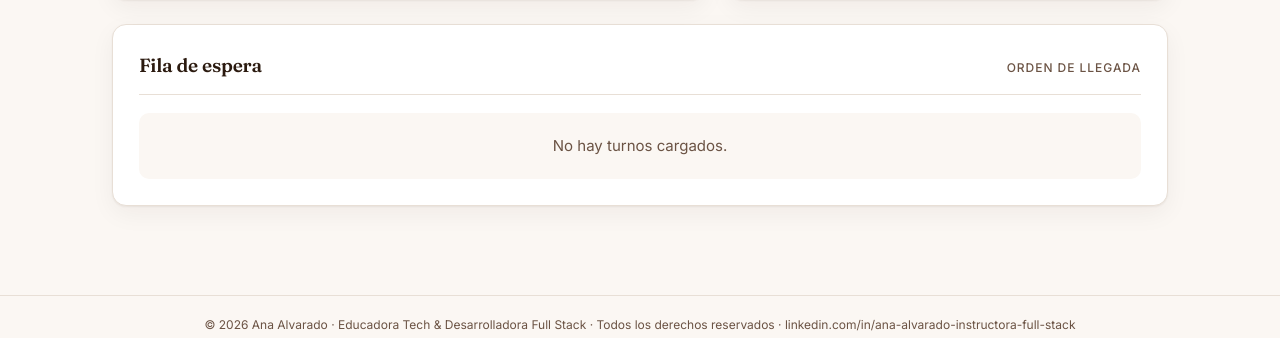
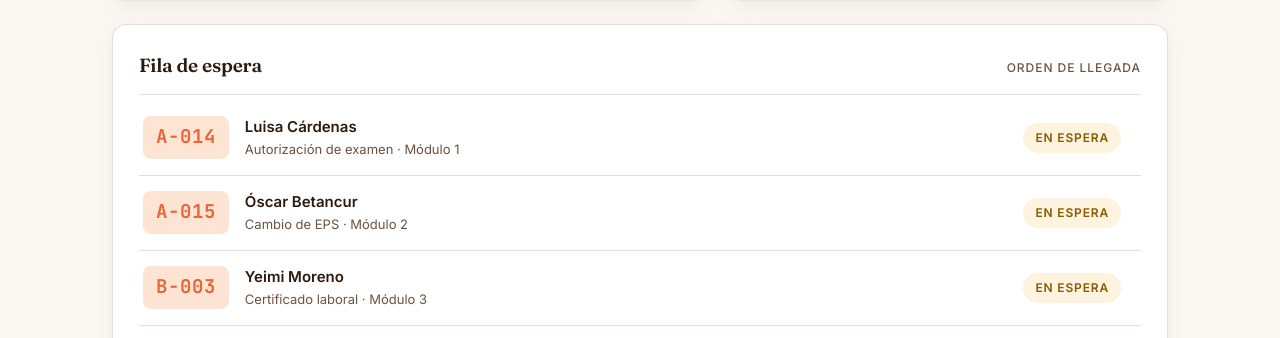
Before and after one commit to AnaMariaAlvaradoM/Lab_EventosJS_CH15, a website: page tablero/index.html in a window 1280 px wide. Shown: the part 446-784 px from the top of the page. Drawn offline with Linux system fonts and the light colour scheme.

Commit message:
Nycol Vanesa Vera- Lab eventos

```diff
--- a/tablero/app.js
+++ b/tablero/app.js
@@ -28,7 +28,13 @@ const turnos = [
 //   buscador · contadorFila · mensajeVacio
 // ============================================================
 
-// Tu código aquí
+const visorNumero = document.getElementById("visorNumero");
+const visorModulo = document.getElementById("visorModulo");
+const listaEspera = document.getElementById("listaEspera");
+const btnLlamar = document.getElementById("btnLlamar");
+const buscador = document.getElementById("buscador");
+const contadorFila = document.getElementById("contadorFila");
+const mensajeVacio = document.getElementById("mensajeVacio");
 
 // ============================================================
 // Ejercicio 02 · pintarFila(): del arreglo a la pantalla
@@ -49,7 +55,47 @@ const turnos = [
 //   mensajeVacio.hidden = turnos.length > 0;
 // ============================================================
 
-// Tu código aquí
+function pintarFila(){
+  listaEspera.innerHTML = "";
+
+  for(let i = 0; i < turnos.length; i++){
+    const turno = turnos[i];
+
+    const elementoTurno = document.createElement("li");
+    elementoTurno.className = "turno";
+
+    const elementoCodigo = document.createElement("span");
+    elementoCodigo.className = "turno__codigo";
+    elementoCodigo.textContent = turno.codigo;
+
+    const elementoDatos = document.createElement("div");
+    elementoDatos.className = "turno__datos";
+
+    const elementoNombre = document.createElement("p");
+    elementoNombre.className = "turno__nombre";
+    elementoNombre.textContent = turno.nombre;
+
+    const elementoTramite = document.createElement("p");
+    elementoTramite.className = "turno__tramite";
+    elementoTramite.textContent = `${turno.tramite} · ${turno.modulo}`;
+
+    const elementoEstado = document.createElement("span");
+    elementoEstado.className = "turno__estado";
+    elementoEstado.textContent = "En espera";
+
+    elementoDatos.appendChild(elementoNombre);
+    elementoDatos.appendChild(elementoTramite);
+
+    elementoTurno.appendChild(elementoCodigo);
+    elementoTurno.appendChild(elementoDatos);
+    elementoTurno.appendChild(elementoEstado)
+
+    listaEspera.appendChild(elementoTurno);
+  }
+
+  mensajeVacio.hidden = turnos.length > 0;
+
+}
 
 // ============================================================
 // Ejercicio 03 · Llamar al siguiente (evento click)
@@ -123,4 +169,4 @@ const turnos = [
 // Arranque: pinta la fila apenas abre la página
 // ============================================================
 
-// Cuando termines el Ejercicio 02, escribe aquí abajo: pintarFila();
+pintarFila();
--- a/tablero/index.html
+++ b/tablero/index.html
@@ -50,10 +50,10 @@ El <script> de app.js va al final del <body>: no lo muevas.
       <p class="visor__rotulo">Turno en atención</p>
 
       <!-- HUECO 1: este párrafo necesita un id -->
-      <p class="visor__numero">— — —</p>
+      <p class="visor__numero" id="visorNumero">— — —</p>
 
       <!-- HUECO 2: este párrafo necesita un id -->
-      <p class="visor__modulo">Esperando llamado</p>
+      <p class="visor__modulo" id="visorModulo">Esperando llamado</p>
     </section>
 
     <!-- ============================================================
@@ -71,7 +71,7 @@ El <script> de app.js va al final del <body>: no lo muevas.
         <label class="panel__etiqueta" for="buscador">Buscar en la fila</label>
         <!-- HUECO 3: este input necesita un id -->
         <input
-          class="panel__input"
+          class="panel__input" id="buscador"
           type="text"
           placeholder="Código de turno o nombre">
       </div>
@@ -79,7 +79,7 @@ El <script> de app.js va al final del <body>: no lo muevas.
       <div class="panel__conteo">
         <p class="conteo">
           <!-- HUECO 4: este span necesita un id -->
-          <span class="conteo__cifra">0</span>
+          <span class="conteo__cifra" id="contadorFila">0</span>
           <span class="conteo__texto">en espera</span>
         </p>
       </div>
@@ -97,7 +97,7 @@ El <script> de app.js va al final del <body>: no lo muevas.
       </div>
 
       <!-- HUECO 5: esta lista necesita un id -->
-      <ul class="fila__lista"></ul>
+      <ul class="fila__lista" id="listaEspera"></ul>
 
       <p class="fila__vacia" id="mensajeVacio">No hay turnos cargados.</p>
     </section>
```
